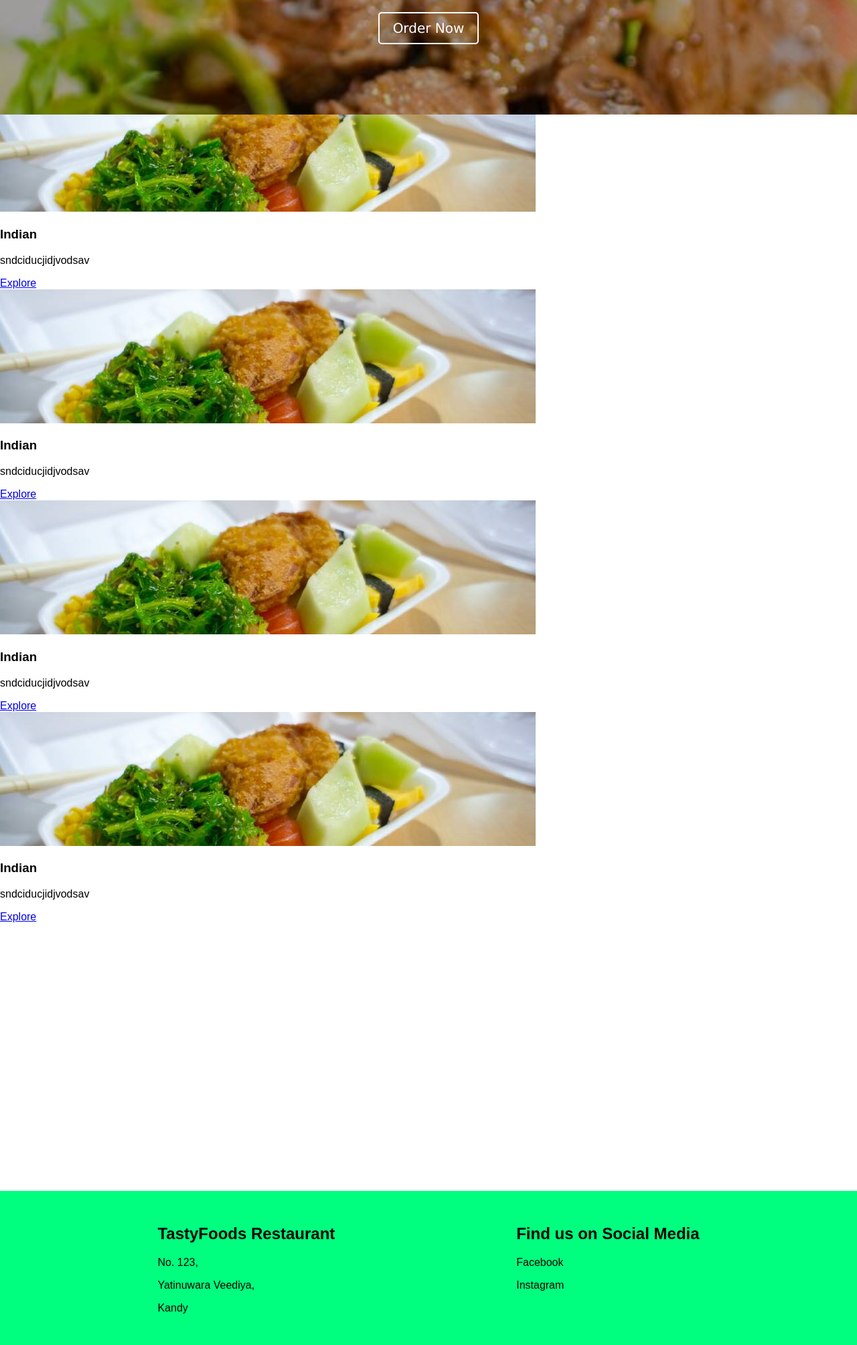
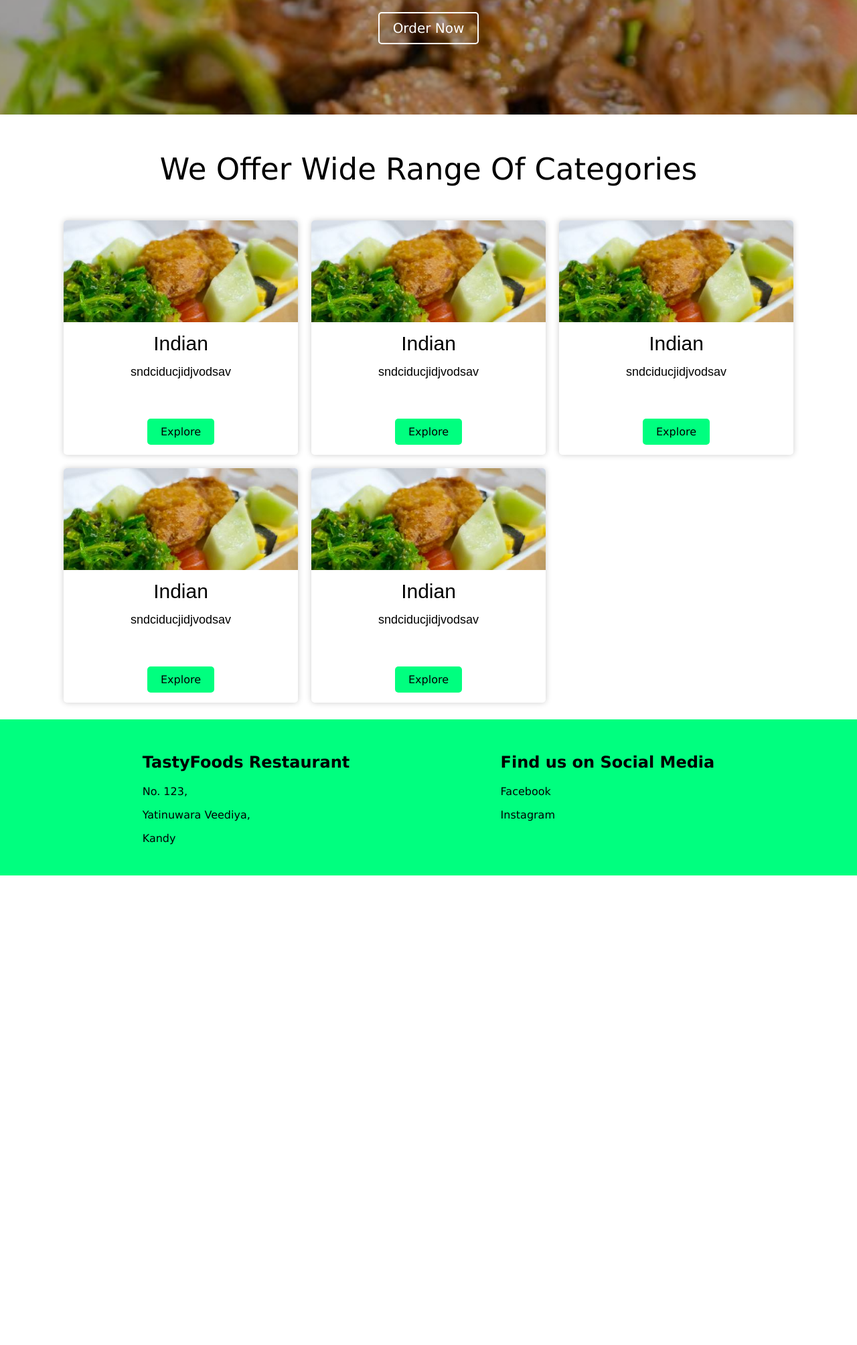
Before and after one commit to ChethiyaNuwan/TastyExpress, a PHP site: page /user/categories.php in a window 1280 px wide. Shown: the part 279-2287 px from the top of the page at 67% size. After the commit the page ends 1586 px from the top, so only its background shows below. Run offline with PHP 8.4, Linux system fonts and the light colour scheme.

Commit message:
styled for cards, heading, titles, link button

```diff
--- a/stylesheets/styles.css
+++ b/stylesheets/styles.css
@@ -1,6 +1,6 @@
 body {
     margin: 0;
-  font-family: Arial, sans-serif;
+    font-family: Verdana, sans-serif;
 }
 
 /*header css starts*/
@@ -19,7 +19,7 @@ body {
     border-radius: 0 0 5px 5px;
 }
 
-.navbar-brand a{
+.navbar-brand a {
     text-decoration: none;
     font-size: 24px;
     font-weight: bold;
@@ -112,11 +112,13 @@ body {
 }
 
 /*features css starts*/
+
 .features {
     transform: translateY(450px);
     display: flex;
     justify-content: space-evenly;
     padding: 50px;
+  font-family: Arial, sans-serif;
 }
 
 .features div {
@@ -130,9 +132,11 @@ body {
     width: 100px;
 }
 
+
 /*about-us css starts*/
+
 .about-us {
-  transform: translateY(400px);
+    transform: translateY(375px);
     padding: 50px 100px;
     text-align: center;
 }
@@ -147,10 +151,85 @@ body {
 }
 
 /*footer css starts*/
+
 footer {
-  transform: translateY(400px);
+    transform: translateY(450px);
     background-color: springgreen;
     display: flex;
     justify-content: space-around;
     padding: 30px 100px;
 }
+
+
+/*categories,foods css starts*/
+
+.categories,.foods {
+    transform: translateY(475px);
+}
+
+/*cards css starts*/
+
+.cards-grid {
+  display: grid;
+  grid-template-columns: repeat(auto-fit, 350px);
+  grid-gap: 20px;
+  margin: 50px;
+  justify-content: center;
+}
+
+.card {
+  display: grid;
+  border-radius: 5px;
+  box-shadow: 0 0 10px 0 rgba(0, 0, 0, 0.2);
+  height: 350px;
+  overflow: hidden;
+  grid-template-rows: 7fr 1fr 3fr 1fr;
+  justify-items: center;
+}
+
+.card img{
+  width: 100%;
+  height: 100%;
+  object-fit: cover;
+}
+
+.card p{
+  margin: 0 20px;
+  font-family: Arial, sans-serif;
+  font-size: 18px;
+}
+
+/*misc css starts*/
+
+.heading {
+    text-align: center;
+    font-size: 45px;
+    font-weight: normal;
+}
+
+.card-title {
+  font-family: Arial, sans-serif;
+    font-weight: normal;
+    font-size: 30px;
+  margin: 15px;
+}
+
+.title{
+    font-weight: normal;
+    font-size: 35px;
+    text-align: center;
+    margin-bottom: 0;
+}
+
+.link-button{
+    text-decoration: none;
+    color: black;
+    padding: 10px 20px;
+    border-radius: 5px;
+    margin: 15px;
+    background-color: springgreen;
+}
+
+.link-button:hover{
+    background-color: palegreen;
+}
```
Lines whose indentation alone changed are shown as unchanged.
